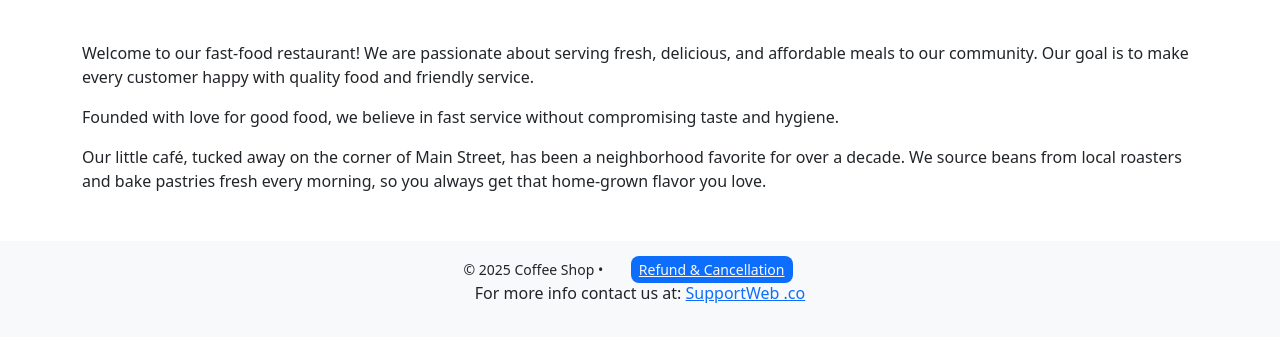
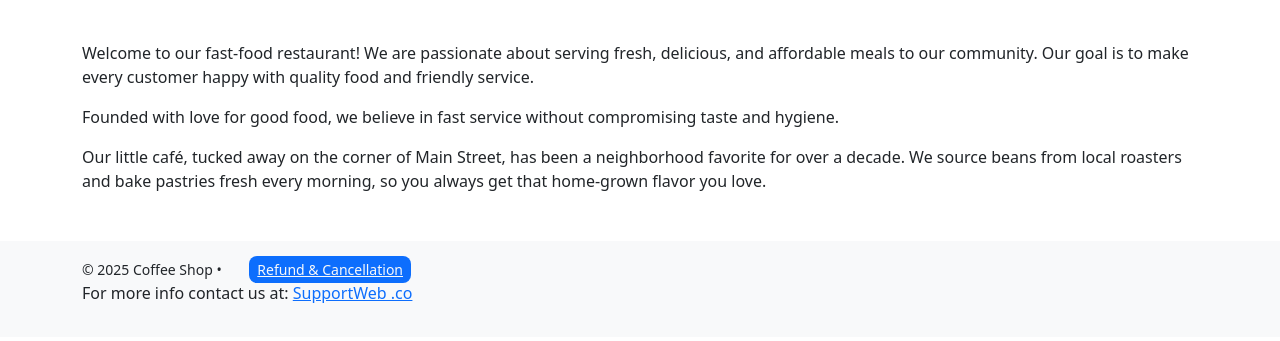
Before and after one commit to zthunywa-1224/turbo-shop, a plain HTML site: page index.html in a window 1280 px wide. Shown: the part 167-508 px from the top of the page. Drawn offline with nearby package versions, Linux system fonts and the light colour scheme; files that its build step writes are made by us from their sources.

Commit message:
Updated index.html

```diff
--- a/index.html
+++ b/index.html
@@ -57,7 +57,7 @@
 
   <!-- Footer -->
   <footer class="bg-light py-3">
-    <div class="container text-center">
+    <div class="container text-sm-start text-md-start">
       <small>&copy; 2025 Coffee Shop • <a href="refund-cancellation.html" class="bg-primary rounded-3 py-1 px-2 text-light my-2 mx-4">Refund & Cancellation</a></small>
       <p>For more info contact us at: <a href="mailto:kamvaandme@gmail.com">SupportWeb .co</a></p>
     </div>
```
